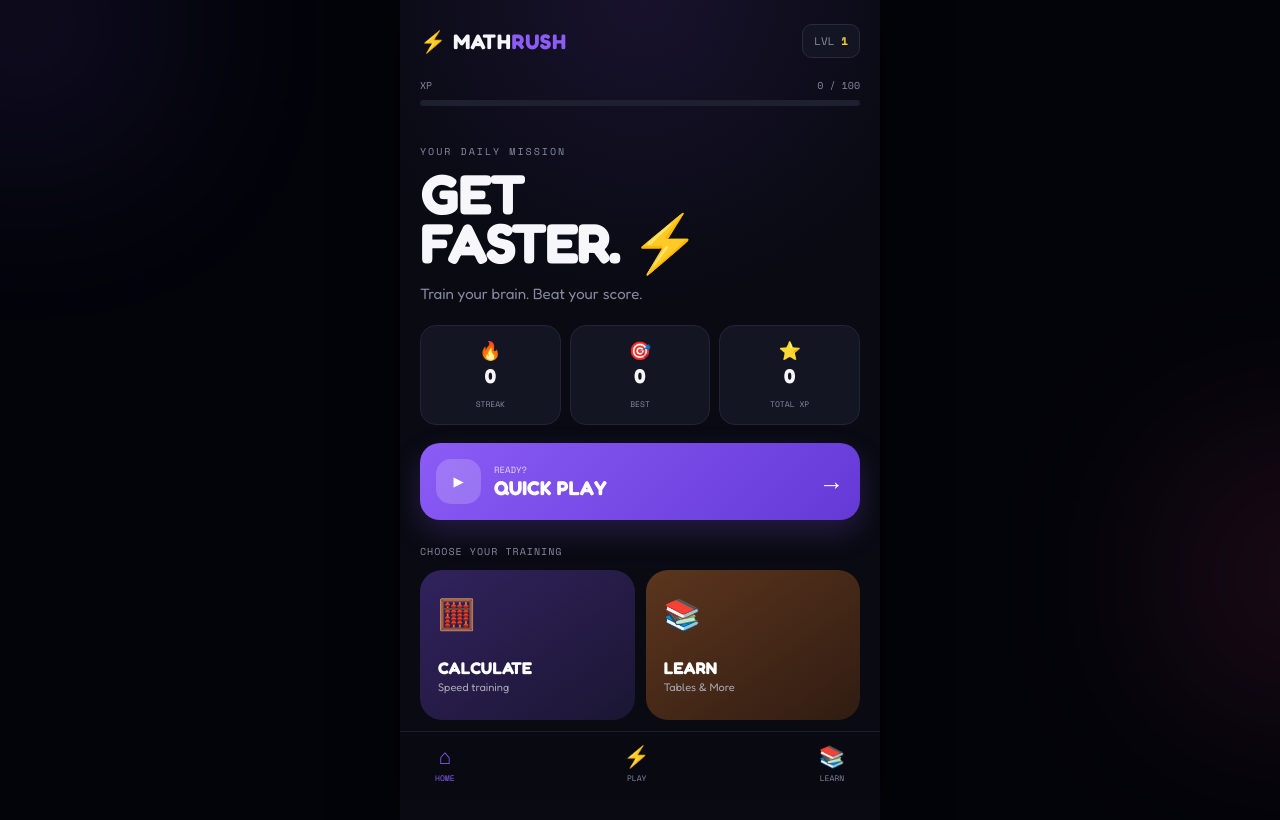
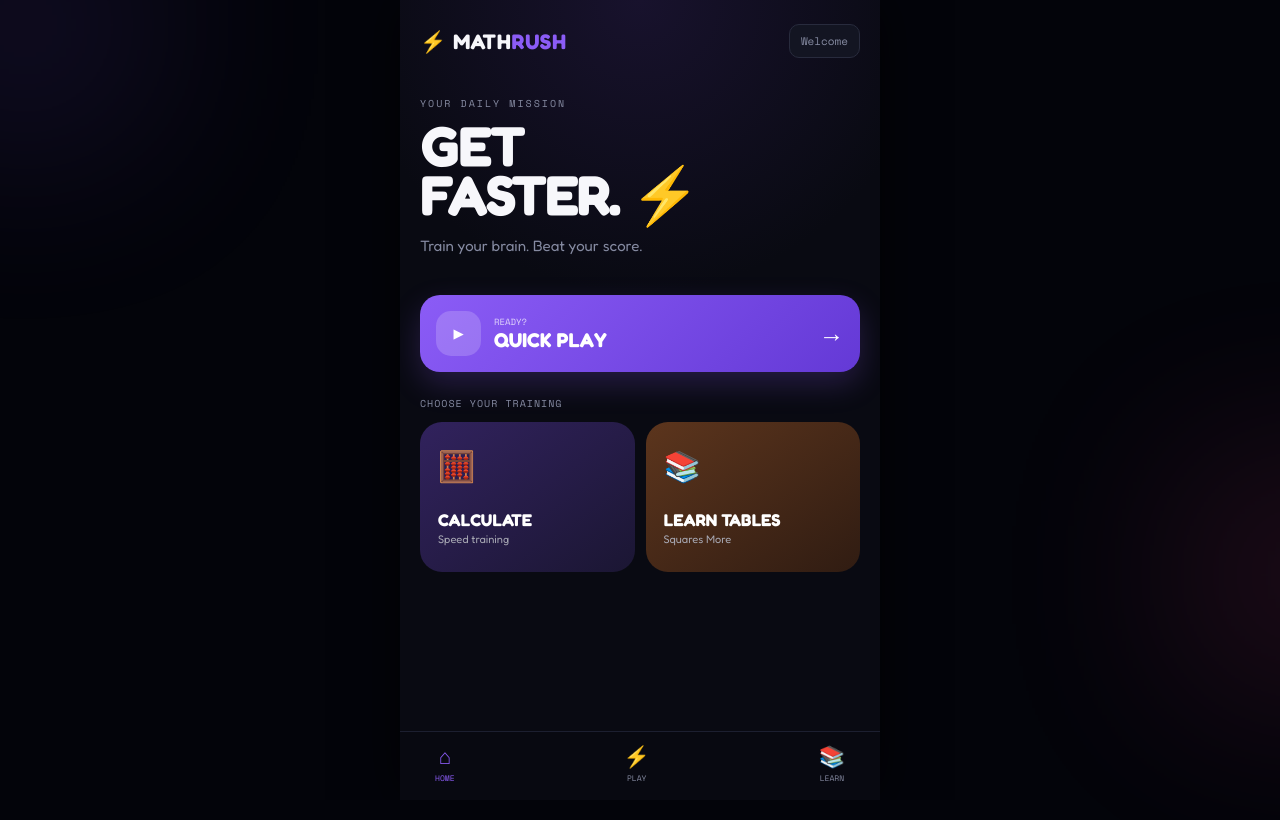
Before and after one commit to saqibibi/Math_Game, a plain HTML site: page index.html in a window 1280 px wide. Drawn offline with nearby package versions, Linux system fonts and the light colour scheme.

Commit message:
DID CHANGES  COMMENT UNCOMMENT

```diff
--- a/index.html
+++ b/index.html
@@ -30,13 +30,13 @@
                 </div>
 
                 <div class="level-badge">
-                    LVL <strong id="levelNumber">1</strong>
+                    Welcome<strong id=""></strong>
                 </div>
 
             </div>
 
 
-            <div class="xp-wrap">
+            <!-- <div class="xp-wrap">
 
                 <div class="xp-info">
                     <span>XP</span>
@@ -47,7 +47,7 @@
                     <div class="xp-fill" id="xpFill"></div>
                 </div>
 
-            </div>
+            </div> -->
 
 
             <div class="hero-section">
@@ -66,7 +66,7 @@
             </div>
 
 
-            <div class="stats-row">
+            <!-- <div class="stats-row">
 
                 <div class="stat-box">
                     <span>🔥</span>
@@ -86,7 +86,7 @@
                     <small>TOTAL XP</small>
                 </div>
 
-            </div>
+            </div> -->
 
 
             <button class="quick-play" id="quickPlay">
@@ -124,8 +124,8 @@
 
                     <span class="training-icon">📚</span>
 
-                    <strong>LEARN</strong>
-                    <small>Tables & More</small>
+                    <strong>LEARN TABLES</strong>
+                    <small>Squares More</small>
 
                 </button>
 
--- a/script.js
+++ b/script.js
@@ -744,7 +744,7 @@ function finishCalculationGame() {
     }
 
 
-    updateStats();
+    // updateStats();
 
 
     showResult(
@@ -1689,7 +1689,7 @@ function finishLearnGame() {
     }
 
 
-    updateStats();
+    // updateStats();
 
 
     showResult(
@@ -1986,4 +1986,4 @@ document.addEventListener("keydown", event => {
 // INITIALIZE
 // ========================================
 
-updateStats();
+// updateStats();
```
